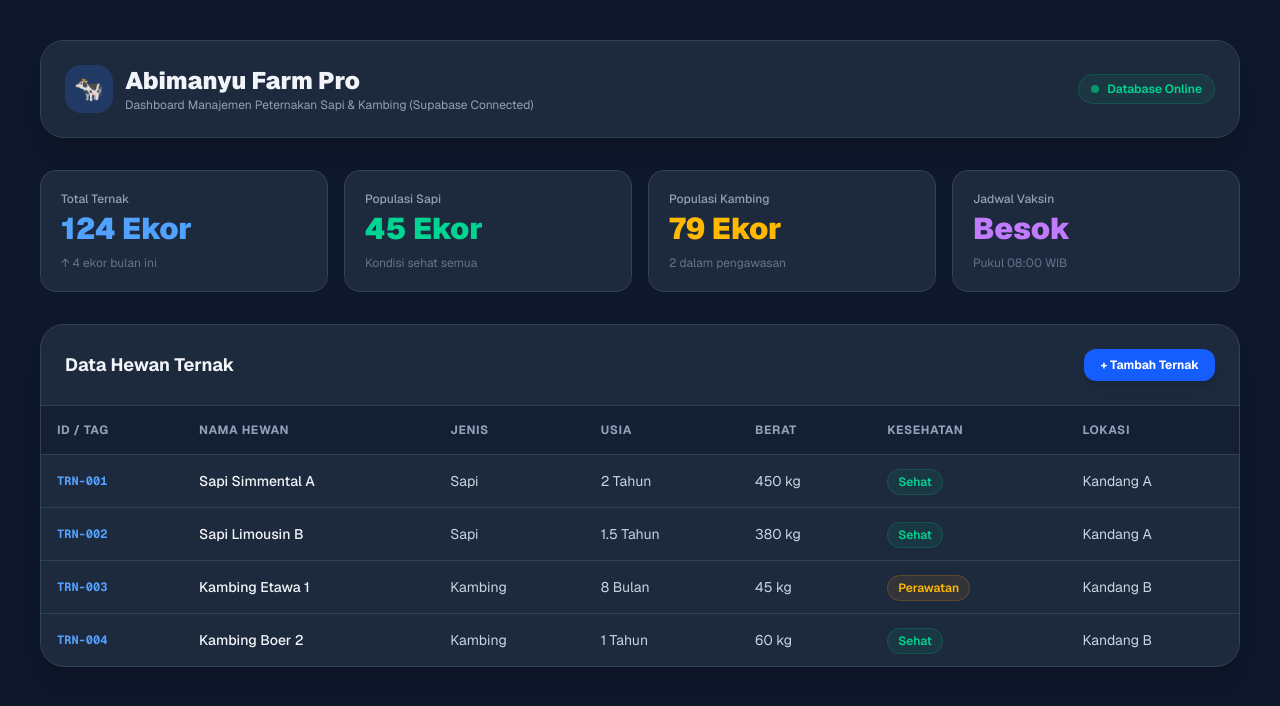
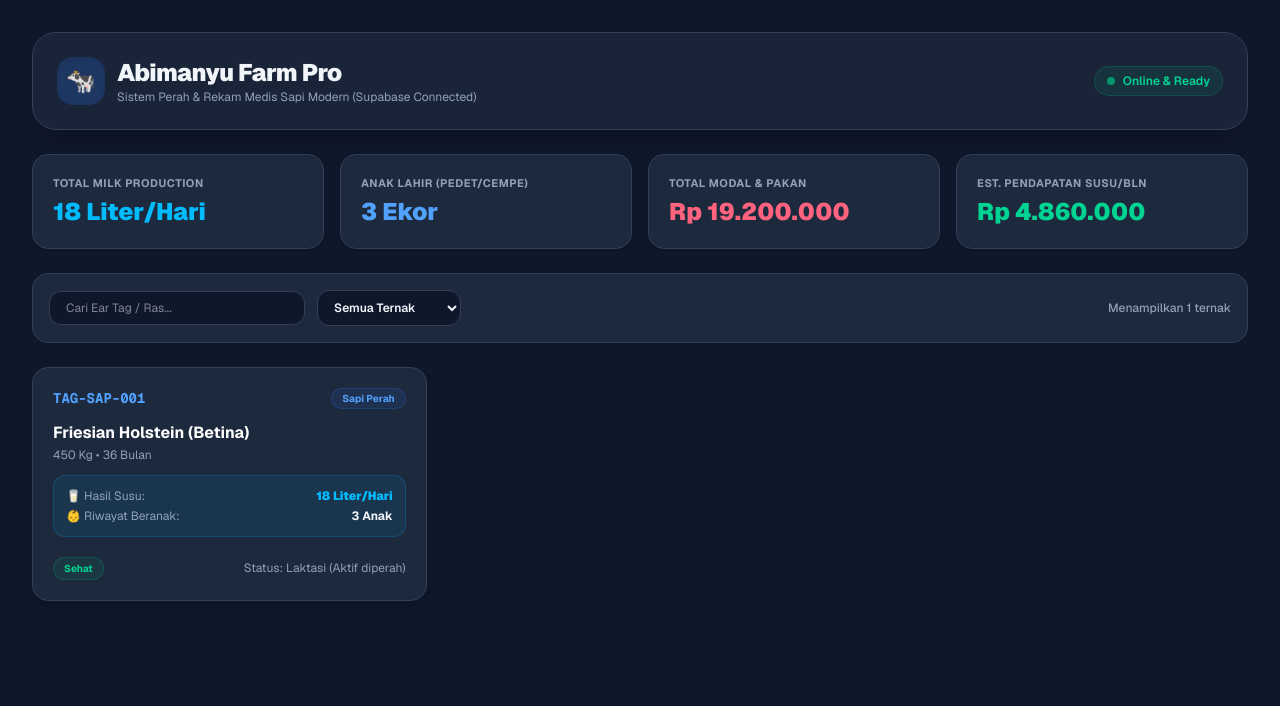
Before and after one commit to reaww30-droid/abimanyu-farm, a Next.js app: page / in a window 1280 px wide. Shown: the top 706 px of the page. Built offline with nearby package versions, Linux system fonts and the light colour scheme.

Commit message:
Restore full Abimanyu Farm UI dashboard

```diff
--- a/app/page.tsx
+++ b/app/page.tsx
@@ -1,111 +1,126 @@
 'use client';
 
-import React, { useState } from 'react';
-
-// Contoh data dummy untuk tabel hewan ternak
-const initialAnimals = [
-  { id: 'TRN-001', name: 'Sapi Simmental A', type: 'Sapi', age: '2 Tahun', weight: '450 kg', health: 'Sehat', status: 'Kandang A' },
-  { id: 'TRN-002', name: 'Sapi Limousin B', type: 'Sapi', age: '1.5 Tahun', weight: '380 kg', health: 'Sehat', status: 'Kandang A' },
-  { id: 'TRN-003', name: 'Kambing Etawa 1', type: 'Kambing', age: '8 Bulan', weight: '45 kg', health: 'Perawatan', status: 'Kandang B' },
-  { id: 'TRN-004', name: 'Kambing Boer 2', type: 'Kambing', age: '1 Tahun', weight: '60 kg', health: 'Sehat', status: 'Kandang B' },
-];
+import React, { useState, useEffect } from 'react';
 
 export default function Page() {
-  const [animals] = useState(initialAnimals);
+  const [animals, setAnimals] = useState([
+    { id: '1', tag: 'TAG-SAP-001', type: 'Sapi', breed: 'Friesian Holstein', gender: 'Betina', weight: 450, age: 36, milkVolume: 18, maleCalves: 1, femaleCalves: 2, lastCalvingDate: '2025-10-10', reproStatus: 'Laktasi (Aktif diperah)', healthStatus: 'Sehat', lastVaccineDate: '2026-01-15', vaccineName: 'Vaksin PMK', feedCost: 1200000, buyPrice: 18000000 }
+  ]);
+  const [currentView, setGridView] = useState('grid');
+  const [filterType, setFilterType] = useState('ALL');
+  const [searchTerm, setSearchTerm] = useState('');
+
+  const totalMilk = animals.reduce((acc, curr) => acc + Number(curr.milkVolume || 0), 0);
+  const totalCalves = animals.reduce((acc, curr) => acc + Number(curr.maleCalves || 0) + Number(curr.femaleCalves || 0), 0);
+  const totalExpense = animals.reduce((acc, curr) => acc + Number(curr.buyPrice || 0) + Number(curr.feedCost || 0), 0);
+  const monthlyRevenue = totalMilk * 30 * 9000;
+
+  const filteredAnimals = animals.filter(a => {
+    const matchesSearch = a.tag.toLowerCase().includes(searchTerm.toLowerCase()) || a.breed.toLowerCase().includes(searchTerm.toLowerCase());
+    const matchesType = filterType === 'ALL' || a.type === filterType;
+    return matchesSearch && matchesType;
+  });
 
   return (
-    <main className="min-h-screen bg-slate-900 text-slate-100 font-sans p-6 md:p-10">
-      <div className="max-w-7xl mx-auto space-y-8">
+    <main className="min-h-screen bg-slate-900 text-slate-100 font-sans p-4 md:p-8">
+      <div className="max-w-7xl mx-auto space-y-6">
 
-        {/* Header Dashboard */}
-        <header className="flex flex-col md:flex-row justify-between items-start md:items-center gap-4 bg-slate-800 p-6 rounded-3xl border border-slate-700 shadow-xl">
-          <div>
-            <div className="flex items-center gap-3">
-              <div className="w-12 h-12 bg-blue-500/20 text-blue-400 rounded-2xl flex items-center justify-center text-2xl">
-                🐄
-              </div>
-              <div>
-                <h1 className="text-2xl font-black">Abimanyu Farm Pro</h1>
-                <p className="text-xs text-slate-400">Dashboard Manajemen Peternakan Sapi & Kambing (Supabase Connected)</p>
-              </div>
+        {/* Header */}
+        <header className="flex flex-col md:flex-row justify-between items-start md:items-center gap-4 bg-slate-800/80 backdrop-blur-md p-6 rounded-3xl border border-slate-700 shadow-xl">
+          <div className="flex items-center gap-3">
+            <div className="w-12 h-12 bg-blue-500/20 text-blue-400 rounded-2xl flex items-center justify-center text-2xl font-bold shadow-inner">
+              🐄
+            </div>
+            <div>
+              <h1 className="text-2xl font-black tracking-tight">Abimanyu Farm Pro</h1>
+              <p className="text-xs text-slate-400">Sistem Perah & Rekam Medis Sapi Modern (Supabase Connected)</p>
             </div>
           </div>
           <div className="flex items-center gap-3">
             <span className="inline-flex items-center gap-2 px-3 py-1.5 rounded-full text-xs font-semibold bg-emerald-500/10 text-emerald-400 border border-emerald-500/20">
               <span className="w-2 h-2 rounded-full bg-emerald-500 animate-pulse"></span>
-              Database Online
+              Online & Ready
             </span>
           </div>
         </header>
 
-        {/* Statistik Singkat */}
+        {/* Summary Cards */}
         <div className="grid grid-cols-1 sm:grid-cols-2 lg:grid-cols-4 gap-4">
-          <div className="bg-slate-800 p-5 rounded-2xl border border-slate-700">
-            <p className="text-xs text-slate-400 font-medium">Total Ternak</p>
-            <h3 className="text-3xl font-black mt-1 text-blue-400">124 Ekor</h3>
-            <p className="text-xs text-slate-500 mt-2">↑ 4 ekor bulan ini</p>
+          <div className="bg-slate-800 p-5 rounded-2xl border border-slate-700 shadow-sm">
+            <p className="text-[11px] font-bold text-slate-400 uppercase tracking-wider">Total Milk Production</p>
+            <h3 className="text-2xl font-black text-sky-400 mt-1">{totalMilk} Liter/Hari</h3>
           </div>
-          <div className="bg-slate-800 p-5 rounded-2xl border border-slate-700">
-            <p className="text-xs text-slate-400 font-medium">Populasi Sapi</p>
-            <h3 className="text-3xl font-black mt-1 text-emerald-400">45 Ekor</h3>
-            <p className="text-xs text-slate-500 mt-2">Kondisi sehat semua</p>
+          <div className="bg-slate-800 p-5 rounded-2xl border border-slate-700 shadow-sm">
+            <p className="text-[11px] font-bold text-slate-400 uppercase tracking-wider">Anak Lahir (Pedet/Cempe)</p>
+            <h3 className="text-2xl font-black text-blue-400 mt-1">{totalCalves} Ekor</h3>
           </div>
-          <div className="bg-slate-800 p-5 rounded-2xl border border-slate-700">
-            <p className="text-xs text-slate-400 font-medium">Populasi Kambing</p>
-            <h3 className="text-3xl font-black mt-1 text-amber-400">79 Ekor</h3>
-            <p className="text-xs text-slate-500 mt-2">2 dalam pengawasan</p>
+          <div className="bg-slate-800 p-5 rounded-2xl border border-slate-700 shadow-sm">
+            <p className="text-[11px] font-bold text-slate-400 uppercase tracking-wider">Total Modal & Pakan</p>
+            <h3 className="text-2xl font-black text-rose-400 mt-1">Rp {totalExpense.toLocaleString('id-ID')}</h3>
           </div>
-          <div className="bg-slate-800 p-5 rounded-2xl border border-slate-700">
-            <p className="text-xs text-slate-400 font-medium">Jadwal Vaksin</p>
-            <h3 className="text-3xl font-black mt-1 text-purple-400">Besok</h3>
-            <p className="text-xs text-slate-500 mt-2">Pukul 08:00 WIB</p>
+          <div className="bg-slate-800 p-5 rounded-2xl border border-slate-700 shadow-sm">
+            <p className="text-[11px] font-bold text-slate-400 uppercase tracking-wider">Est. Pendapatan Susu/Bln</p>
+            <h3 className="text-2xl font-black text-emerald-400 mt-1">Rp {monthlyRevenue.toLocaleString('id-ID')}</h3>
           </div>
         </div>
 
-        {/* Tabel Data Ternak */}
-        <div className="bg-slate-800 rounded-3xl border border-slate-700 shadow-xl overflow-hidden">
-          <div className="p-6 border-b border-slate-700 flex justify-between items-center">
-            <h2 className="text-lg font-bold">Data Hewan Ternak</h2>
-            <button className="bg-blue-600 hover:bg-blue-700 text-white text-xs font-bold px-4 py-2 rounded-xl transition shadow-lg">
-              + Tambah Ternak
-            </button>
+        {/* Filter & Search Bar */}
+        <div className="flex flex-wrap items-center justify-between gap-4 bg-slate-800 p-4 rounded-2xl border border-slate-700">
+          <div className="flex items-center gap-3 w-full sm:w-auto">
+            <input
+              type="text"
+              placeholder="Cari Ear Tag / Ras..."
+              value={searchTerm}
+              onChange={(e) => setSearchTerm(e.target.value)}
+              className="bg-slate-900 border border-slate-700 rounded-xl px-4 py-2 text-xs w-full sm:w-64 focus:outline-none focus:ring-2 focus:ring-blue-500"
+            />
+            <select
+              value={filterType}
+              onChange={(e) => setFilterType(e.target.value)}
+              className="bg-slate-900 border border-slate-700 rounded-xl px-3 py-2 text-xs font-semibold focus:outline-none"
+            >
+              <option value="ALL">Semua Ternak</option>
+              <option value="Sapi">🐄 Sapi Only</option>
+              <option value="Kambing">🐐 Kambing Only</option>
+            </select>
           </div>
-          <div className="overflow-x-auto">
-            <table className="w-full text-left border-collapse text-sm">
-              <thead>
-                <tr className="bg-slate-900/50 text-slate-400 border-b border-slate-700 text-xs uppercase tracking-wider">
-                  <th className="p-4">ID / Tag</th>
-                  <th className="p-4">Nama Hewan</th>
-                  <th className="p-4">Jenis</th>
-                  <th className="p-4">Usia</th>
-                  <th className="p-4">Berat</th>
-                  <th className="p-4">Kesehatan</th>
-                  <th className="p-4">Lokasi</th>
-                </tr>
-              </thead>
-              <tbody className="divide-y divide-slate-700">
-                {animals.map((animal) => (
-                  <tr key={animal.id} className="hover:bg-slate-700/30 transition">
-                    <td className="p-4 font-mono text-xs text-blue-400 font-bold">{animal.id}</td>
-                    <td className="p-4 font-medium">{animal.name}</td>
-                    <td className="p-4 text-slate-300">{animal.type}</td>
-                    <td className="p-4 text-slate-300">{animal.age}</td>
-                    <td className="p-4 text-slate-300">{animal.weight}</td>
-                    <td className="p-4">
-                      <span className={`px-2.5 py-1 rounded-full text-xs font-semibold ${
-                        animal.health === 'Sehat'
-                          ? 'bg-emerald-500/10 text-emerald-400 border border-emerald-500/20'
-                          : 'bg-amber-500/10 text-amber-400 border border-amber-500/20'
-                      }`}>
-                        {animal.health}
-                      </span>
-                    </td>
-                    <td className="p-4 text-slate-300">{animal.status}</td>
-                  </tr>
-                ))}
-              </tbody>
-            </table>
+          <div className="text-xs text-slate-400 font-medium">
+            Menampilkan {filteredAnimals.length} ternak
           </div>
+        </div>
+
+        {/* Animals Grid */}
+        <div className="grid grid-cols-1 sm:grid-cols-2 lg:grid-cols-3 gap-4">
+          {filteredAnimals.map((a) => (
+            <div key={a.id || a.tag} className="bg-slate-800 rounded-2xl p-5 border border-slate-700 shadow-lg space-y-3">
+              <div className="flex items-center justify-between">
+                <span className="font-mono font-bold text-sm text-blue-400">{a.tag}</span>
+                <span className="px-2.5 py-0.5 rounded-full text-[10px] font-bold bg-blue-500/10 text-blue-400 border border-blue-500/20">
+                  {a.type} Perah
+                </span>
+              </div>
+              <div>
+                <h4 className="font-bold text-base text-white">{a.breed} ({a.gender})</h4>
+                <p className="text-xs text-slate-400 mt-0.5">{a.weight} Kg • {a.age} Bulan</p>
+              </div>
+              <div className="bg-sky-500/10 p-3 rounded-xl space-y-1 text-xs border border-sky-500/20">
+                <div className="flex justify-between">
+                  <span className="text-slate-400">🥛 Hasil Susu:</span>
+                  <span className="font-black text-sky-400">{a.milkVolume} Liter/Hari</span>
+                </div>
+                <div className="flex justify-between">
+                  <span className="text-slate-400">👶 Riwayat Beranak:</span>
+                  <span className="font-bold">{(a.maleCalves || 0) + (a.femaleCalves || 0)} Anak</span>
+                </div>
+              </div>
+              <div className="flex items-center justify-between pt-2 text-xs">
+                <span className="px-2.5 py-1 rounded-full text-[10px] font-bold bg-emerald-500/10 text-emerald-400 border border-emerald-500/20">
+                  {a.healthStatus}
+                </span>
+                <span className="text-xs text-slate-400">Status: {a.reproStatus}</span>
+              </div>
+            </div>
+          ))}
         </div>
 
       </div>
```
